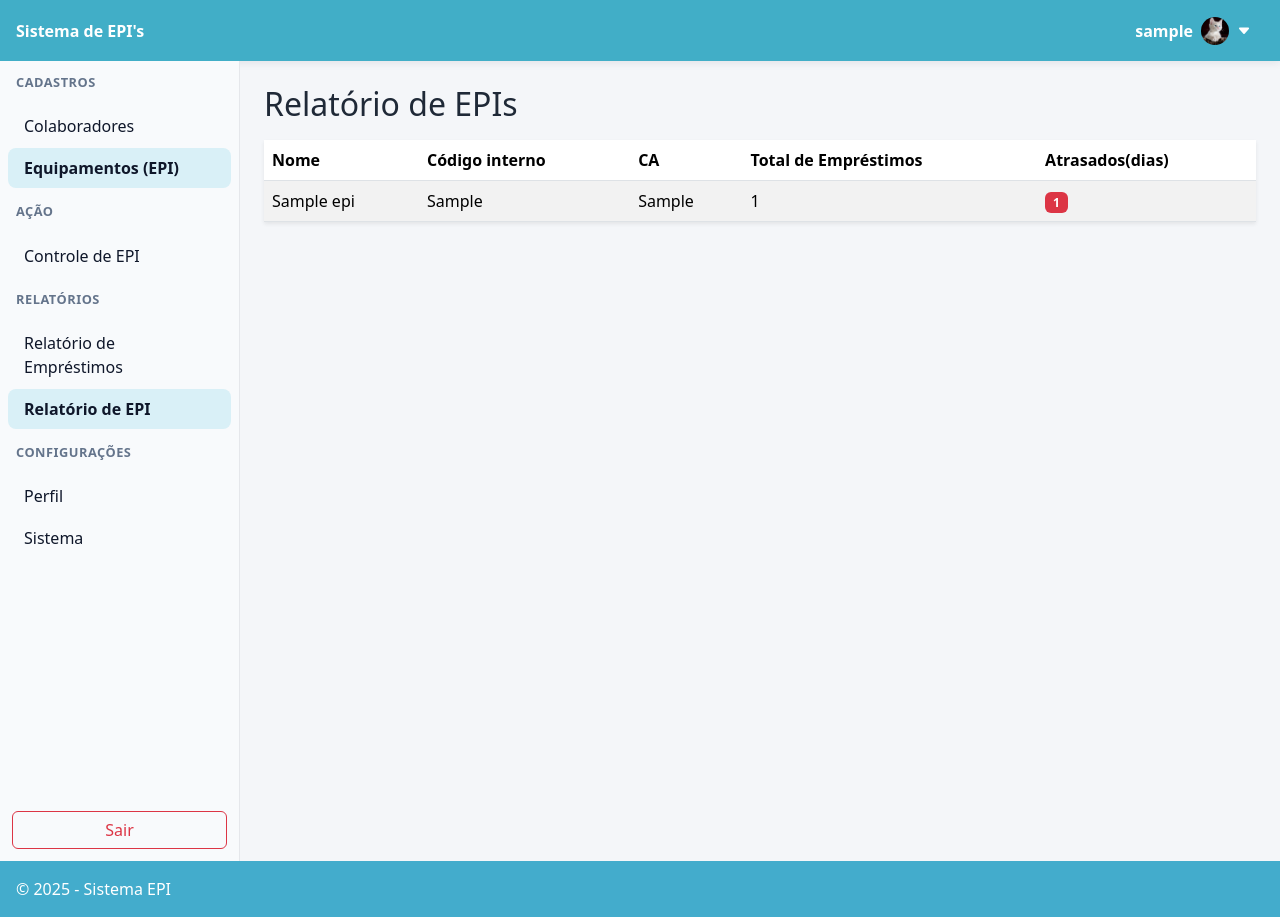
After one commit to andressaRP/projeto_epi, a Django app: page /epi/relatorio_epi/ in a window 1280 px wide. The commit adds this page. Run offline with Django 5.2, Linux system fonts and the light colour scheme; a user stored in the database is signed in; tables that the repository leaves empty hold one stand-in row (values such as "Sample post").

Commit message:
implementado tela de relatorio de epi

```diff
--- /dev/null
+++ b/app_epi/templates/app_epi/pages/relatorio.html
@@ -0,0 +1,37 @@
+{% extends "base.html" %}
+{% block title %}Relatório de EPIs{% endblock %}
+
+{% block content %}
+<h2 class="mb-3">Relatório de EPIs</h2>
+
+<table class="table table-striped table-hover shadow-sm">
+  <thead>
+    <tr>
+      <th>Nome</th>
+      <th>Código interno</th>
+      <th>CA</th>
+      <th>Total de Empréstimos</th>
+      <th>Atrasados(dias)</th>
+    </tr>
+  </thead>
+  <tbody>
+    {% for item in dados %}
+      <tr>
+        <td>{{ item.epi.nome }}</td>
+        <td>{{ item.epi.codigo_interno }}</td>
+        <td>{{ item.epi.ca }}</td>
+        <td>{{ item.total }}</td>
+        <td>
+          {% if item.atrasados > 0 %}
+            <span class="badge bg-danger">{{ item.atrasados }}</span>
+          {% else %}
+            <span class="badge bg-success">0</span>
+          {% endif %}
+        </td>
+      </tr>
+    {% empty %}
+      <tr><td colspan="4" class="text-center">Nenhum EPI cadastrado</td></tr>
+    {% endfor %}
+  </tbody>
+</table>
+{% endblock %}
--- a/app_epi/urls.py
+++ b/app_epi/urls.py
@@ -27,5 +27,6 @@ urlpatterns = [
     path('editar_epi/<int:id>/', login_required(views.editar_epi), name='editar_epi'),
     path('update/<int:id>/', login_required(views.update), name='update'),
     path('delete/<int:id>/', login_required(views.delete), name='delete'),
+    path('relatorio_epi/', login_required(views.relatorio_epi), name='relatorio_epi'),
 
 ]
--- a/app_epi/views.py
+++ b/app_epi/views.py
@@ -1,8 +1,11 @@
 from django.shortcuts import render, redirect, get_object_or_404
 from django.contrib import messages
 from django.db.models import ProtectedError
+from django.utils import timezone
+from django.db.models import Q, Count, F
+from django.db.models.functions import Coalesce
 from .models import Epi
-
+from app_emprestimos.models import Emprestimo
 # Create your views here.
 def home(request):
     epis = Epi.objects.all()
@@ -87,3 +90,76 @@ def delete(request, id):
 
     # GET → mostra tela de confirmação
     return render(request, "app_epi/pages/confirmar_delete.html", {"epi": epi})
+
+def relatorio_epi(request):
+    hoje = timezone.now().date()
+
+    epis = (
+        Epi.objects
+        .annotate(
+            # total de movimentações (empréstimos) por EPI
+            total=Count('emprestimos', distinct=True),
+
+            # abertos que contam como uso: apenas EMPRESTADO (FORNECIDO não entra como atrasado)
+            emprestados=Count(
+                'emprestimos',
+                filter=Q(emprestimos__status=Emprestimo.Status.EMPRESTADO),
+                distinct=True
+            ),
+
+            # somente EMPRESTADO vencido conta como atrasado
+            atrasados=Count(
+                'emprestimos',
+                filter=Q(emprestimos__status=Emprestimo.Status.EMPRESTADO) &
+                        Q(emprestimos__data_prevista_devolucao__isnull=False) &
+                        Q(emprestimos__data_prevista_devolucao__lt=hoje),
+                distinct=True
+            ),
+
+            # demais status (não entram no atraso)
+            fornecidos=Count(
+                'emprestimos',
+                filter=Q(emprestimos__status=Emprestimo.Status.FORNECIDO),
+                distinct=True
+            ),
+            devolvidos=Count(
+                'emprestimos',
+                filter=Q(emprestimos__status=Emprestimo.Status.DEVOLVIDO),
+                distinct=True
+            ),
+            danificados=Count(
+                'emprestimos',
+                filter=Q(emprestimos__status=Emprestimo.Status.DANIFICADO),
+                distinct=True
+            ),
+            perdidos=Count(
+                'emprestimos',
+                filter=Q(emprestimos__status=Emprestimo.Status.PERDIDO),
+                distinct=True
+            ),
+        )
+        .annotate(
+            # em uso = emprestados + fornecidos
+            em_uso=F('emprestados') + F('fornecidos'),
+            # disponível = quantidade - em uso
+            disponivel=Coalesce(F('quantidade'), 0)
+                       - (Coalesce(F('emprestados'), 0) + Coalesce(F('fornecidos'), 0)),
+        )
+        .order_by('nome')
+    )
+
+    # Mantém o formato esperado no template
+    dados = [{
+        "epi": e,
+        "total": e.total,
+        "emprestados": e.emprestados,
+        "fornecidos": e.fornecidos,
+        "devolvidos": e.devolvidos,
+        "danificados": e.danificados,
+        "perdidos": e.perdidos,
+        "atrasados": e.atrasados,       #  só EMPRESTADO vencido
+        "em_uso": e.em_uso,
+        "disponivel": max(e.disponivel, 0),  # evita número negativo
+    } for e in epis]
+
+    return render(request, "app_epi/pages/relatorio.html", {"dados": dados})
--- a/projeto_epi/templates/base.html
+++ b/projeto_epi/templates/base.html
@@ -183,6 +183,9 @@
           <a class="nav-link {% if request.resolver_match.url_name == 'relatorio' %}active{% endif %}"
             href="{% url 'app_emprestimos:relatorio' %}"> Relatório de Empréstimos
           </a>
+          <a class="nav-link {% if request.resolver_match.url_name == 'relatorio_epi' %}active{% endif %}"
+            href="{% url 'app_epi:relatorio_epi' %}">Relatório de EPI
+          </a>
 
           <div class="section-title">Configurações</div>
           <a class="nav-link disabled" href="#">Perfil</a>
--- a/projeto_epi/urls.py
+++ b/projeto_epi/urls.py
@@ -21,7 +21,7 @@ from django.contrib.auth.views import LoginView, LogoutView
 urlpatterns = [
     path('admin/', admin.site.urls),
 
-     path('login/',  LoginView.as_view(template_name='registration/login.html'), name='login'),
+    path('login/',  LoginView.as_view(template_name='registration/login.html'), name='login'),
     path('logout/', LogoutView.as_view(), name='logout'),
 
 
```
